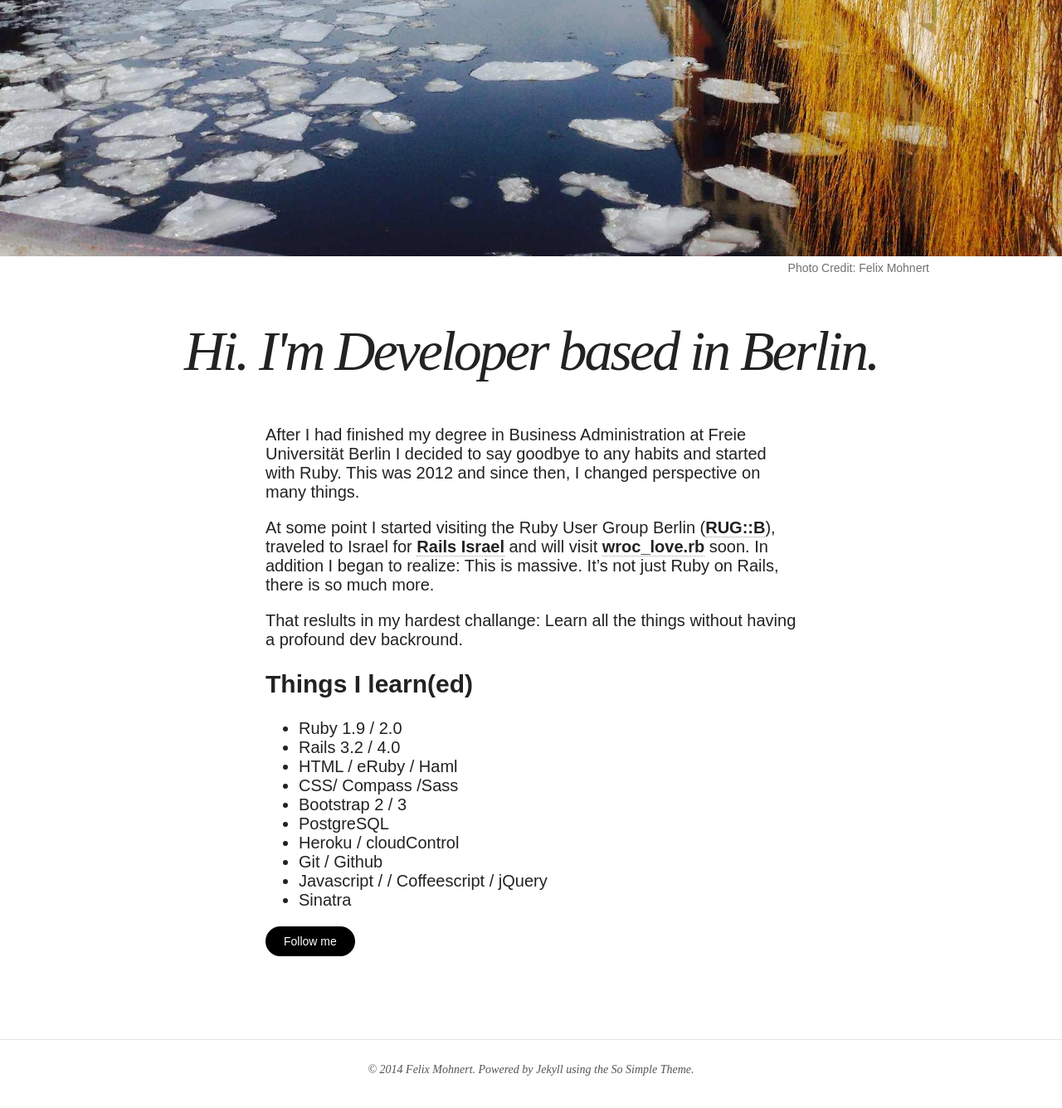
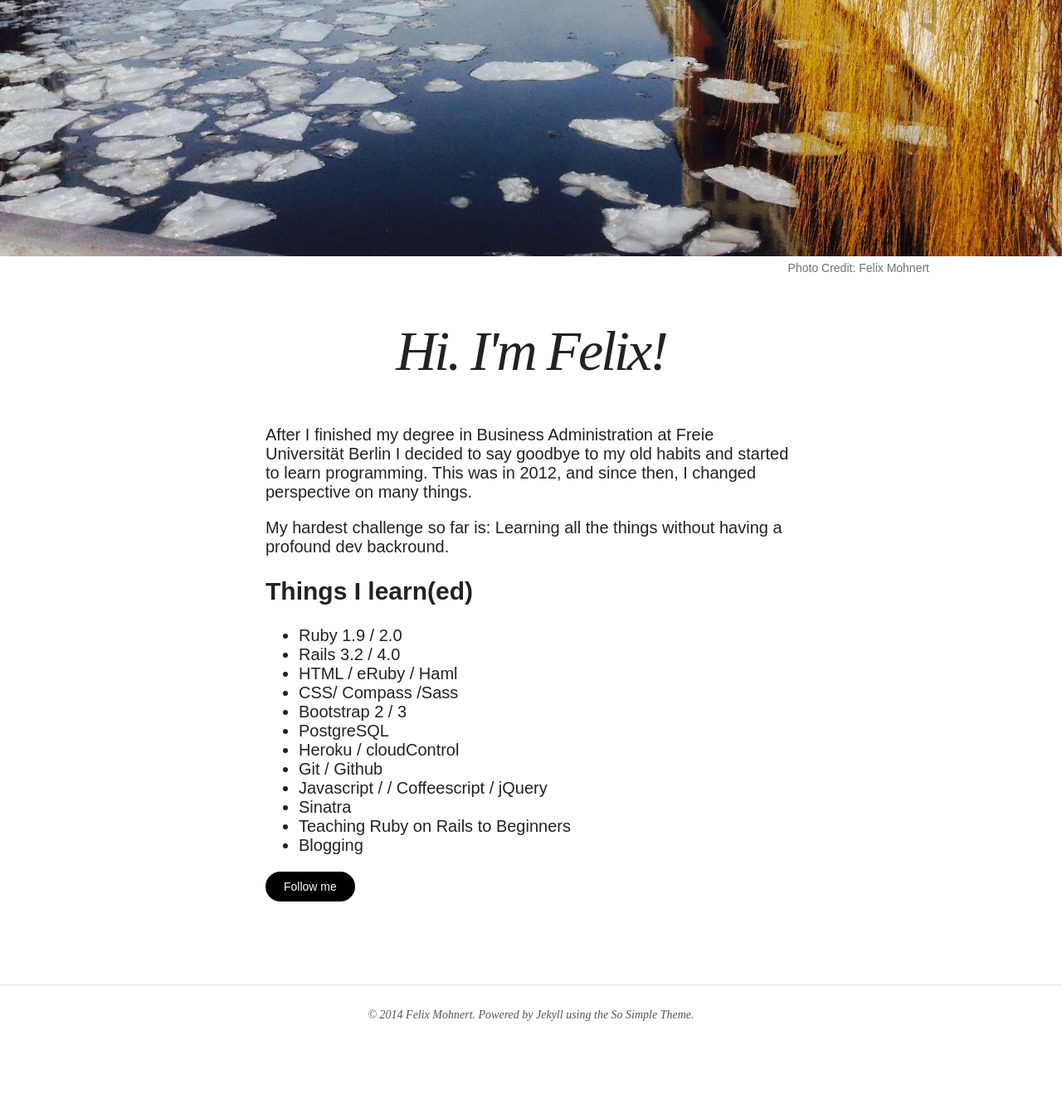
Before and after one commit to felixmohnert/felixmohnert.github.io, a Jekyll site: the page built from hi.md, in a window 1280 px wide and 1400 px high, scrolled down 387 px. Shown: the top 1336 px of the window at 83% size. Built offline with Jekyll 4.4.1, drawn with Linux system fonts in a browser that asks for light colours; nearby versions of some CDN libraries.

Commit message:
Update hi.md

```diff
--- a/hi.md
+++ b/hi.md
@@ -1,20 +1,18 @@
 ---
 layout: page
 permalink: /hi/
-title: Hi. I'm Developer based in Berlin.
+title: Hi. I'm Felix!
 tags: [Jekyll, Felix, Developer, Ruby]
-modified: 2014-01-31
+modified: 2014-02-16
 image:
   feature: header-image-spree.jpg
   credit: Felix Mohnert
   creditlink: http://www.felixmohnert.eu
 ---
 
-After I had finished my degree in Business Administration at Freie Universität Berlin I decided to say goodbye to any habits and started with Ruby. This was 2012 and since then, I changed perspective on many things.
+After I finished my degree in Business Administration at Freie Universität Berlin I decided to say goodbye to my old habits and started to learn programming. This was in 2012, and since then, I changed perspective on many things.
 
-At some point I started visiting the Ruby User Group Berlin ([**RUG::B**](http://berlin.onruby.de)), traveled to Israel for [**Rails Israel**](http://railsisrael2013.events.co.il/tracks) and will visit [**wroc_love.rb**](http://wrocloverb.com) soon. In addition I began to realize: This is massive. It's not just Ruby on Rails, there is so much more.
-
-That reslults in my hardest challange: Learn all the things without having a profound dev backround.
+My hardest challenge so far is: Learning all the things without having a profound dev backround.
 
 ## Things I learn(ed)
 
@@ -28,5 +26,7 @@ That reslults in my hardest challange: Learn all the things without having a pro
 * Git / Github
 * Javascript / / Coffeescript / jQuery
 * Sinatra
+* Teaching Ruby on Rails to Beginners
+* Blogging
 
 <a markdown="0" href="http://twitter.com/felixmohnert" class="btn">Follow me</a>
```
